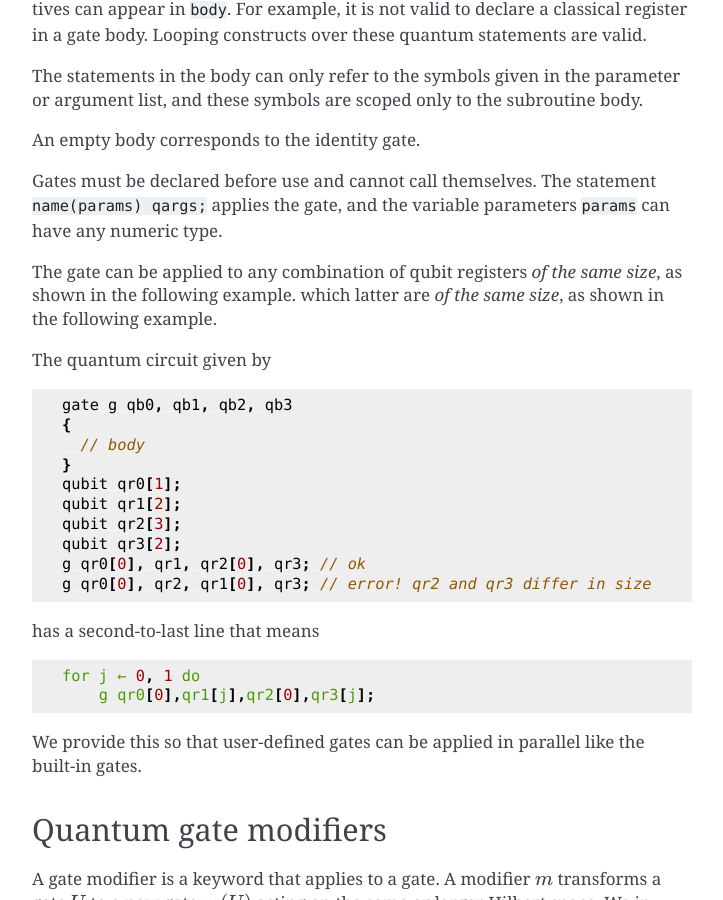
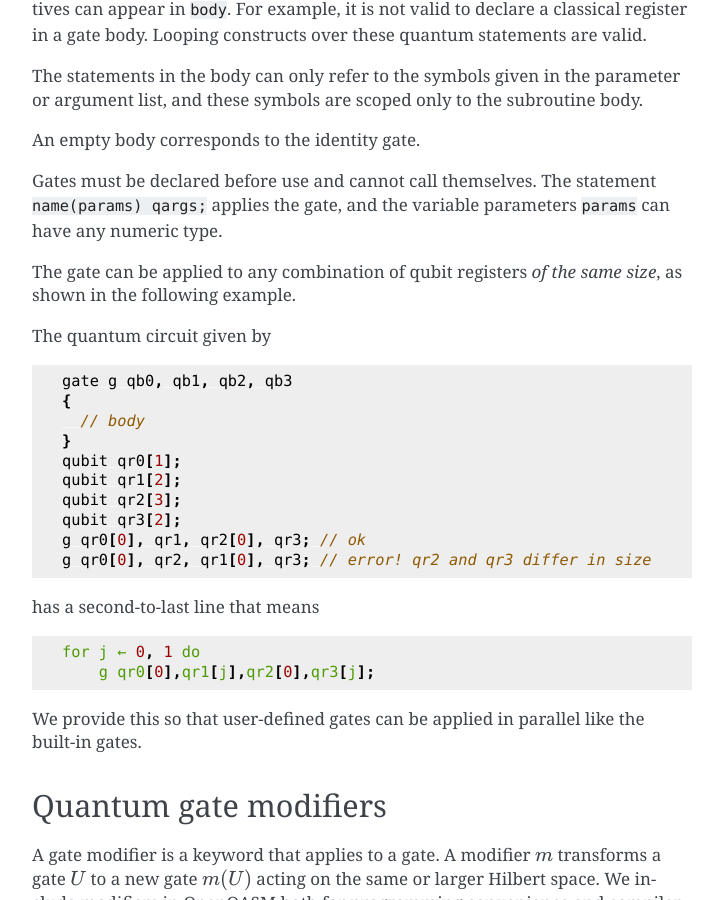
Before and after one commit to openqasm/openqasm, a Sphinx documentation site: the page built from source/language/gates.rst, in a window 1280 px wide and 900 px high, scrolled down 4641 px. Shown: the whole window, without its empty margins (388-1111 px from the left). Built offline with Sphinx 7.4.7, drawn with Linux system fonts in a browser that asks for light colours; cross-references to code outside the pages are shown as plain code.

Commit message:
Update source/language/gates.rst
Co-authored-by: Zachary Schoenfeld <15254979+zachschoenfeld33@users.noreply.github.com>

```diff
--- a/source/language/gates.rst
+++ b/source/language/gates.rst
@@ -247,7 +247,6 @@ cannot call themselves. The statement ``name(params) qargs;`` applies the gate,
 and the variable parameters ``params`` can have any numeric type.
 
 The gate can be applied to any combination of qubit registers *of the same size*, as shown in the following example.
-which latter are *of the same size*, as shown in the following example.
 
 The quantum circuit given by
 
```
